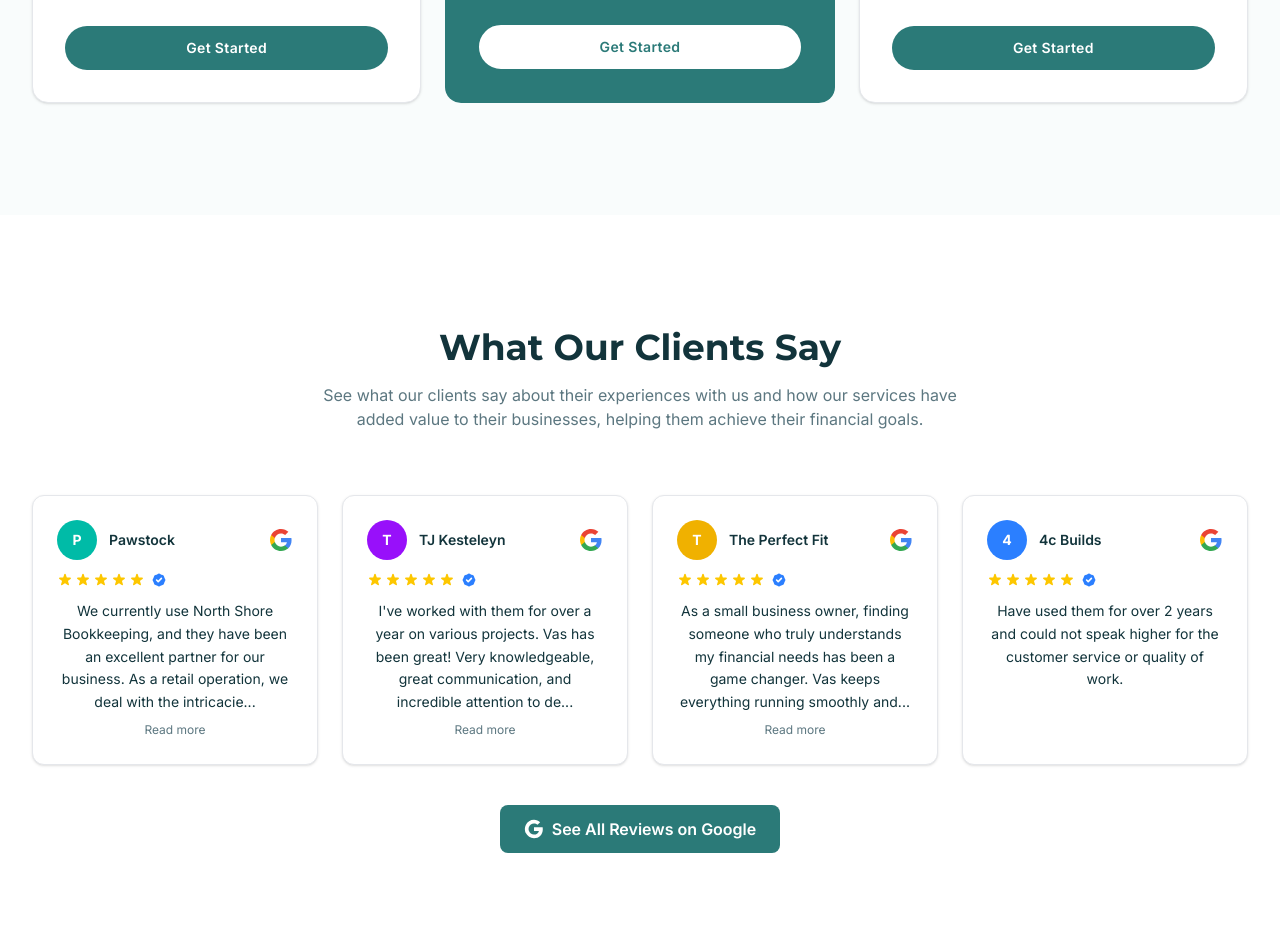
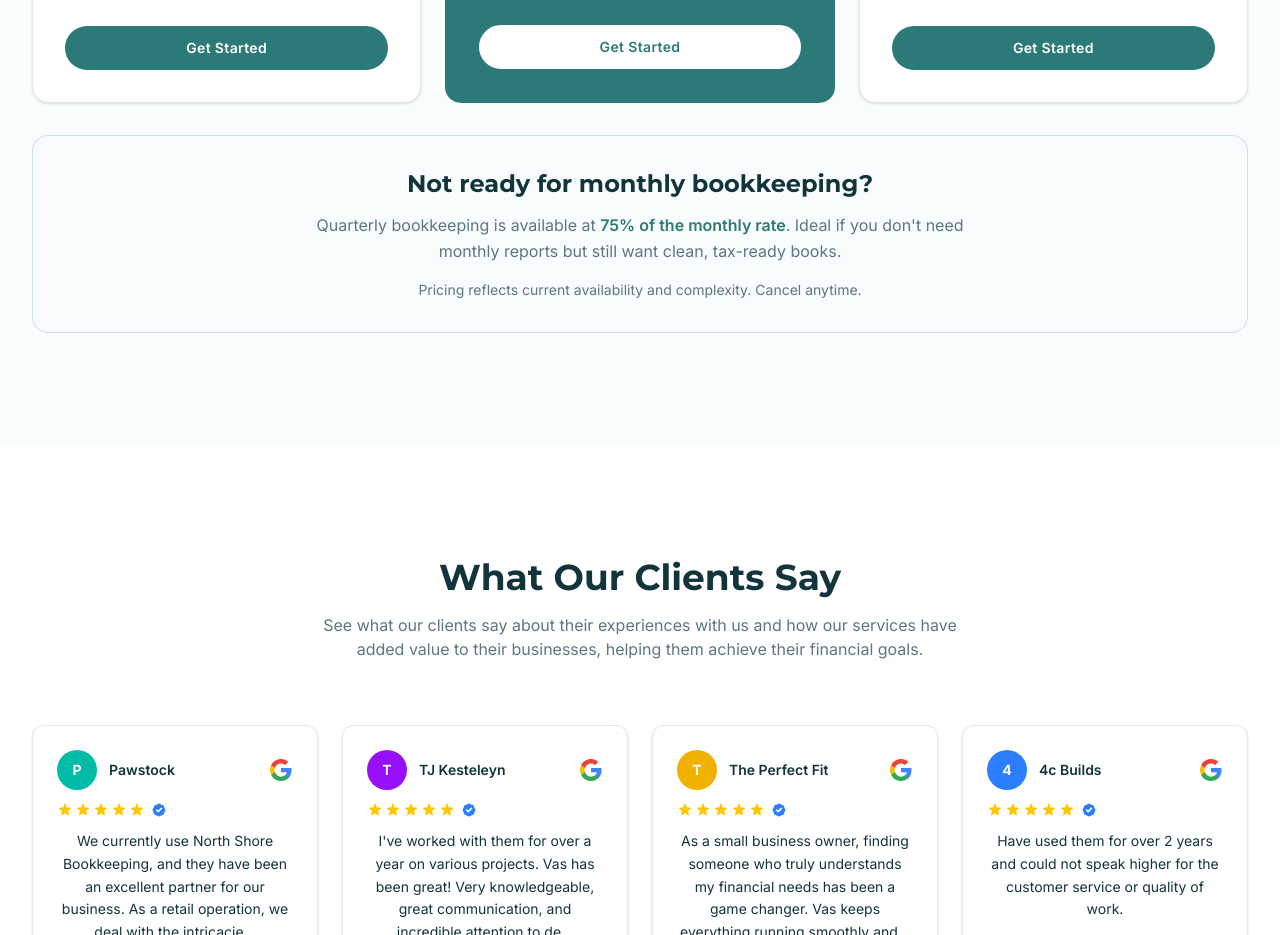
Before and after one commit to ch444444/Bookeeping, a Next.js app: page / in a window 1280 px wide. Shown: the part 2440-3375 px from the top of the page. Built offline with nearby package versions, Linux system fonts and the light colour scheme.

Commit message:
Add quarterly bookkeeping callout below home pricing tiers

```diff
--- a/src/app/page.tsx
+++ b/src/app/page.tsx
@@ -363,6 +363,31 @@ export default function Home() {
               </motion.div>
             ))}
           </div>
+
+          {/* Quarterly / not-ready callout */}
+          <motion.div
+            initial={{ opacity: 0, y: 20 }}
+            whileInView={{ opacity: 1, y: 0 }}
+            viewport={{ once: true }}
+            transition={{ duration: 0.5 }}
+            className="mt-8 rounded-2xl border border-primary/20 bg-bg-light p-8 text-center"
+          >
+            <h3 className="text-2xl font-bold text-text-dark mb-3 font-[family-name:var(--font-heading)]">
+              Not ready for monthly bookkeeping?
+            </h3>
+            <p className="text-base text-text-muted max-w-2xl mx-auto leading-relaxed">
+              Quarterly bookkeeping is available at{" "}
+              <span className="font-semibold text-primary">
+                75% of the monthly rate
+              </span>
+              . Ideal if you don&apos;t need monthly reports but still want
+              clean, tax-ready books.
+            </p>
+            <p className="text-sm text-text-muted mt-4">
+              Pricing reflects current availability and complexity. Cancel
+              anytime.
+            </p>
+          </motion.div>
         </div>
       </SectionWrapper>
 
```
